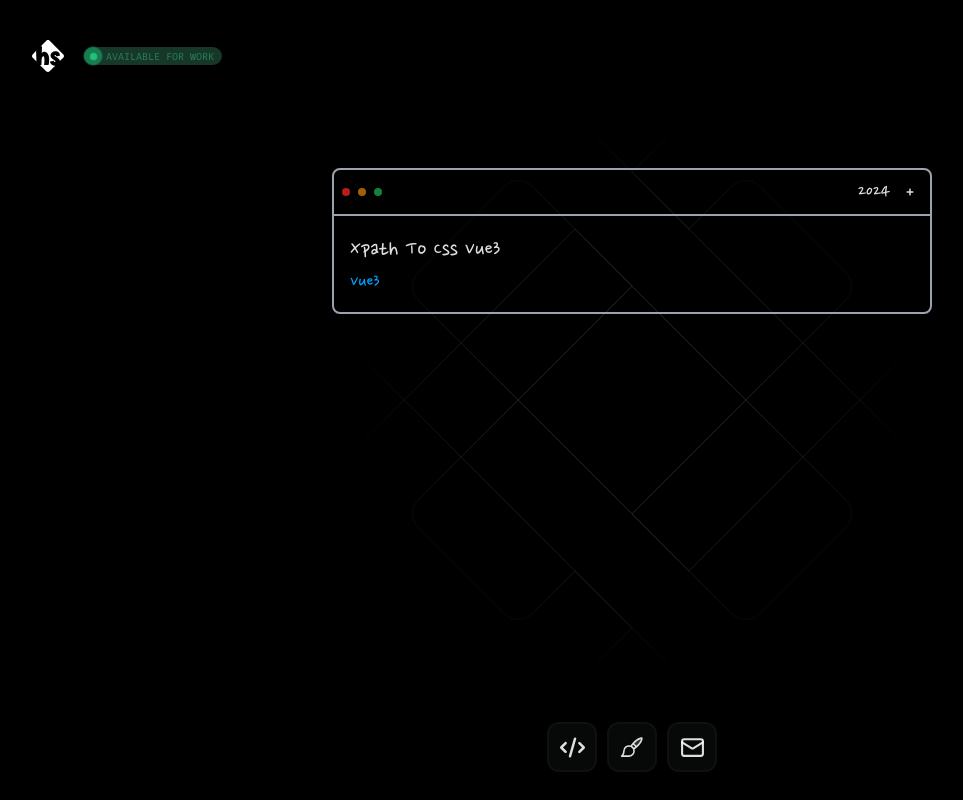
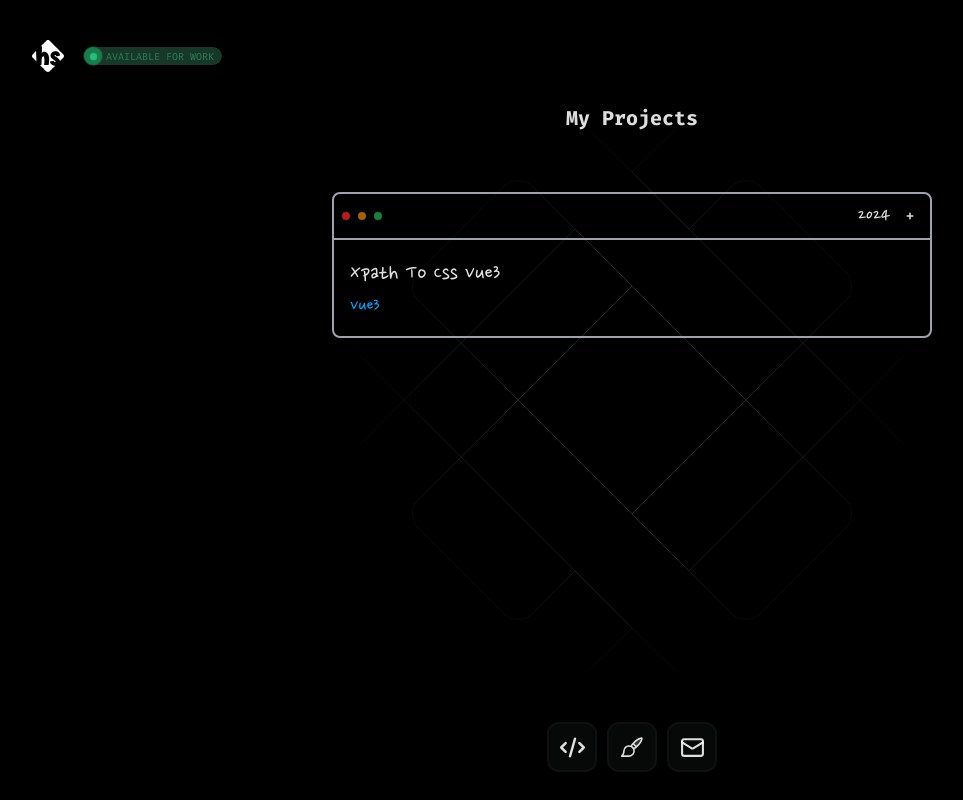
Before and after one commit to scikrikci/Huseyinsametcikrikci, a React (Vite) app: page /projects in a window 1280 px wide. Shown: the whole page, without its empty margins (8-971 px from the left). Built offline with nearby package versions, Linux system fonts and the light colour scheme; a web font is replaced by a local one.

Commit message:
feat: project

```diff
--- a/src/App.jsx
+++ b/src/App.jsx
@@ -43,7 +43,7 @@ function App() {
 
           {/* ===================================================== */}
 
-          <div className="relative overflow-y-scroll content grow">
+          <div className="relative content grow">
             <Routes>
               <Route path="/" element={<Home />} />
               <Route path="/projects" element={<Projects />} />
--- a/src/pages/Projects.jsx
+++ b/src/pages/Projects.jsx
@@ -30,7 +30,8 @@ function Projects() {
   };
 
   return (
-    <section className="flex flex-col items-center mt-32 gap-[60px]">
+    <section className="flex flex-col items-center my-32 mt-16 gap-[60px]">
+      <h1 className="font-fira text-xl font-bold">My Projects</h1>
       {items.map((item, index) => (
         <div
           key={item.text}
```
